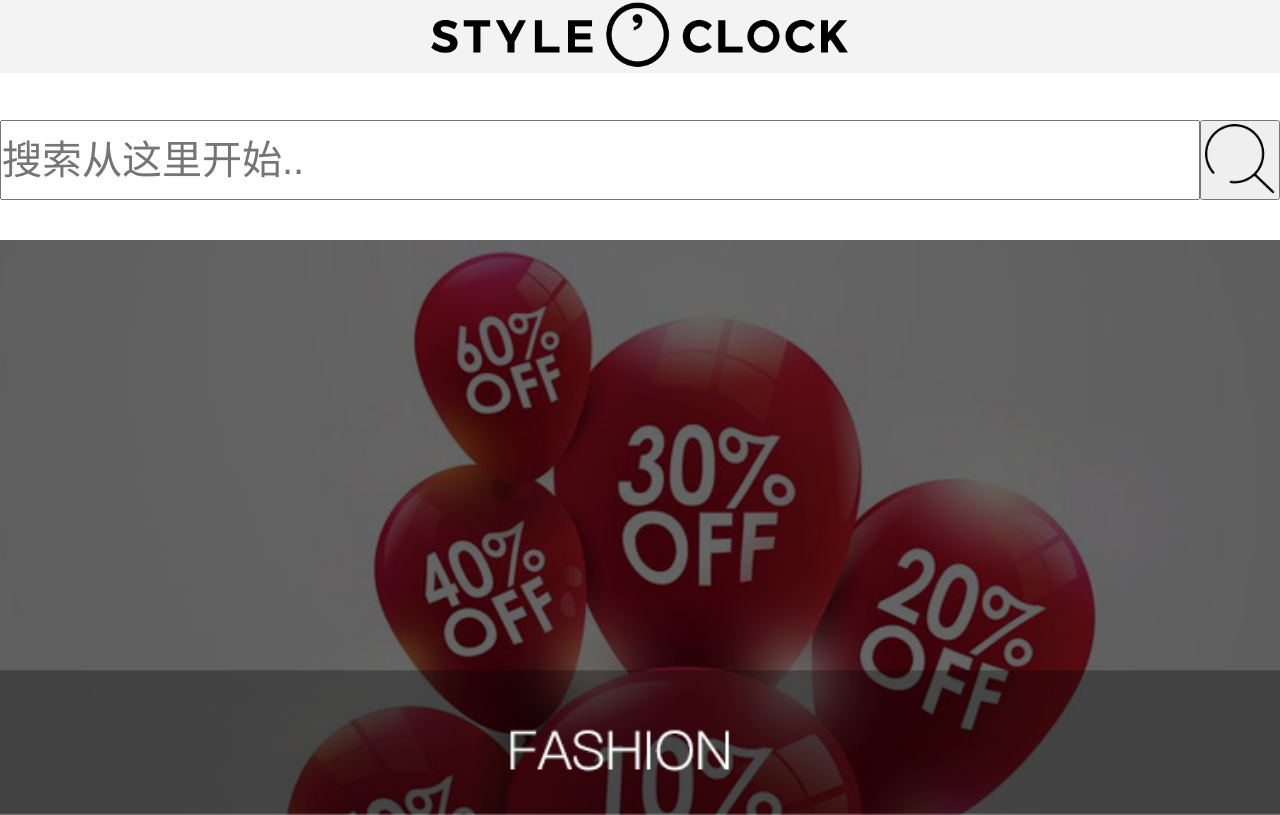
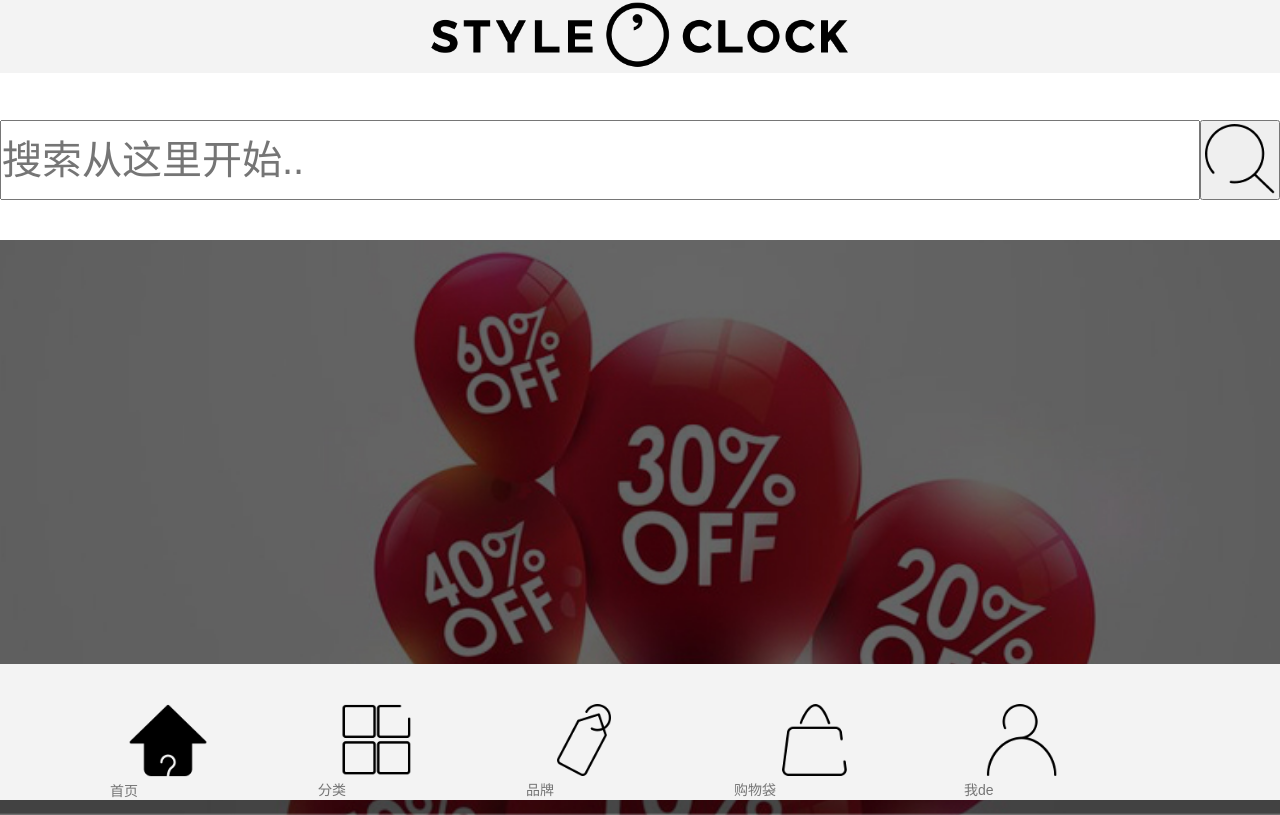
Before and after one commit to 1279948320/1279948320.github.io, a plain HTML site: page 1/index.html in a window 1280 px wide. Shown: the top 815 px of the page. Drawn offline with Linux system fonts and the light colour scheme.

Commit message:
remwangzhan

```diff
--- a/1/css/index.css
+++ b/1/css/index.css
@@ -142,6 +142,6 @@ text-align: center;
 }
 .style_footer{
     position: fixed;
-    top: 10.35rem;
+    bottom: 0;
     background-color: #f3f3f3;
 }
```
